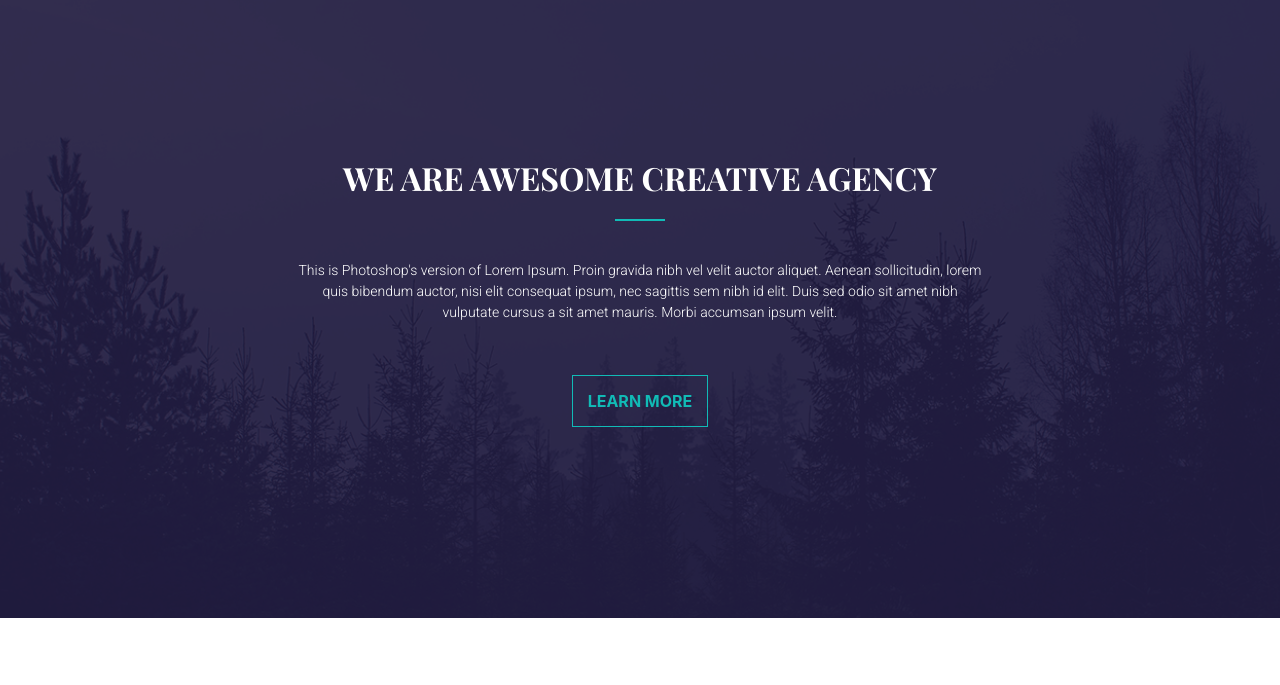
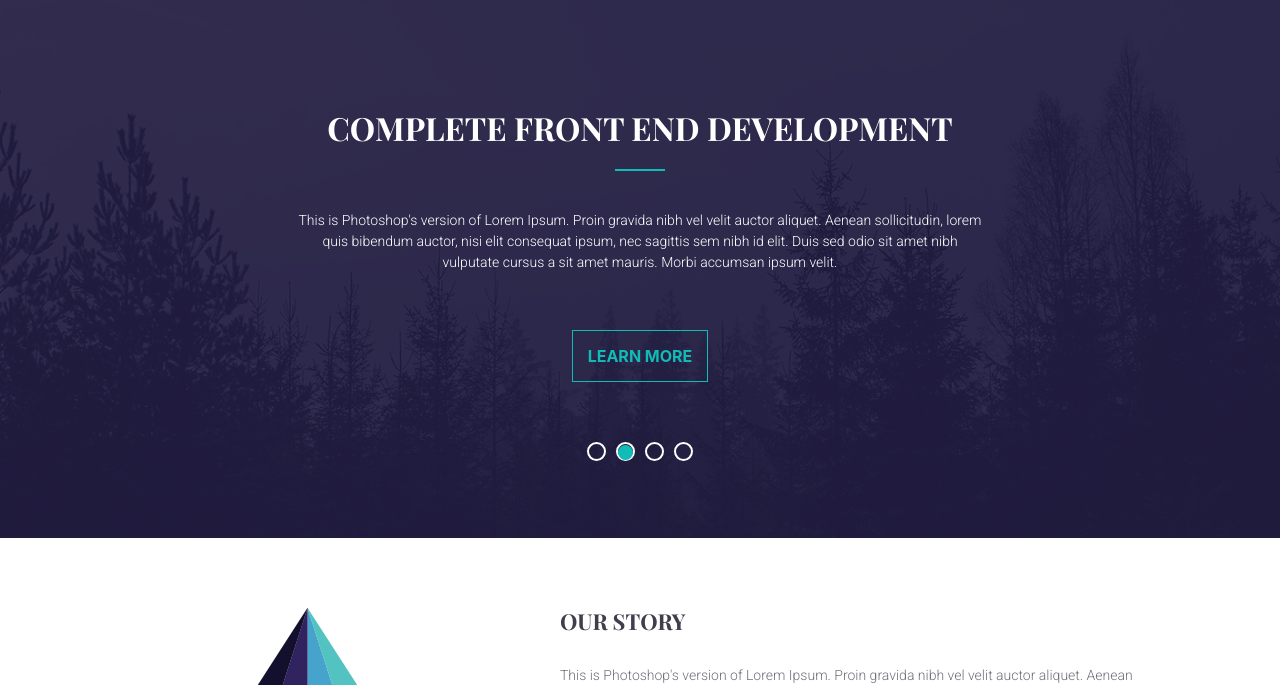
Before and after one commit to Ehsan-ul/PSD-to-HTML_Tajam-Master-Project, a plain HTML site: page index.html in a window 1280 px wide. Shown: the part 71-756 px from the top of the page. Drawn offline with nearby package versions, Linux system fonts and the light colour scheme.

Commit message:
slick slider adding

```diff
--- /dev/null
+++ b/css/slick.css
@@ -0,0 +1,119 @@
+/* Slider */
+.slick-slider
+{
+    position: relative;
+
+    display: block;
+    box-sizing: border-box;
+
+    -webkit-user-select: none;
+       -moz-user-select: none;
+        -ms-user-select: none;
+            user-select: none;
+
+    -webkit-touch-callout: none;
+    -khtml-user-select: none;
+    -ms-touch-action: pan-y;
+        touch-action: pan-y;
+    -webkit-tap-highlight-color: transparent;
+}
+
+.slick-list
+{
+    position: relative;
+
+    display: block;
+    overflow: hidden;
+
+    margin: 0;
+    padding: 0;
+}
+.slick-list:focus
+{
+    outline: none;
+}
+.slick-list.dragging
+{
+    cursor: pointer;
+    cursor: hand;
+}
+
+.slick-slider .slick-track,
+.slick-slider .slick-list
+{
+    -webkit-transform: translate3d(0, 0, 0);
+       -moz-transform: translate3d(0, 0, 0);
+        -ms-transform: translate3d(0, 0, 0);
+         -o-transform: translate3d(0, 0, 0);
+            transform: translate3d(0, 0, 0);
+}
+
+.slick-track
+{
+    position: relative;
+    top: 0;
+    left: 0;
+
+    display: block;
+    margin-left: auto;
+    margin-right: auto;
+}
+.slick-track:before,
+.slick-track:after
+{
+    display: table;
+
+    content: '';
+}
+.slick-track:after
+{
+    clear: both;
+}
+.slick-loading .slick-track
+{
+    visibility: hidden;
+}
+
+.slick-slide
+{
+    display: none;
+    float: left;
+
+    height: 100%;
+    min-height: 1px;
+}
+[dir='rtl'] .slick-slide
+{
+    float: right;
+}
+.slick-slide img
+{
+    display: block;
+}
+.slick-slide.slick-loading img
+{
+    display: none;
+}
+.slick-slide.dragging img
+{
+    pointer-events: none;
+}
+.slick-initialized .slick-slide
+{
+    display: block;
+}
+.slick-loading .slick-slide
+{
+    visibility: hidden;
+}
+.slick-vertical .slick-slide
+{
+    display: block;
+
+    height: auto;
+
+    border: 1px solid transparent;
+}
+.slick-arrow.slick-hidden {
+    display: none;
+}
--- a/index.html
+++ b/index.html
@@ -5,6 +5,9 @@
     <meta http-equiv="X-UA-Compatible" content="IE=edge" />
     <meta name="viewport" content="width=device-width, initial-scale=1.0" />
     <title>PSD to HTML Project</title>
+
+    <!-- slick slider css -->
+    <link rel="stylesheet" href="./css/slick.css" />
 
     <!-- Google Font start -->
     <link rel="preconnect" href="https://fonts.googleapis.com" />
@@ -82,7 +85,53 @@
     <!-- Banner part start -->
     <section id="banner-part">
       <div class="container">
-        <div class="row">
+        <div class="row banner-slider">
+          <!-- banner 1 -->
+          <div class="col-lg-10 m-auto">
+            <div class="banner-text text-center">
+              <h2>We Are Awesome Creative Agency</h2>
+              <p>
+                This is Photoshop's version of Lorem Ipsum. Proin gravida nibh
+                vel velit auctor aliquet. Aenean sollicitudin, lorem quis
+                bibendum auctor, nisi elit consequat ipsum, nec sagittis sem
+                nibh id elit. Duis sed odio sit amet nibh vulputate cursus a sit
+                amet mauris. Morbi accumsan ipsum velit.
+              </p>
+              <a href="#">LEARN MORE</a>
+            </div>
+          </div>
+
+          <!-- banner 2 -->
+          <div class="col-lg-10 m-auto">
+            <div class="banner-text text-center">
+              <h2>Complete Front End Development</h2>
+              <p>
+                This is Photoshop's version of Lorem Ipsum. Proin gravida nibh
+                vel velit auctor aliquet. Aenean sollicitudin, lorem quis
+                bibendum auctor, nisi elit consequat ipsum, nec sagittis sem
+                nibh id elit. Duis sed odio sit amet nibh vulputate cursus a sit
+                amet mauris. Morbi accumsan ipsum velit.
+              </p>
+              <a href="#">LEARN MORE</a>
+            </div>
+          </div>
+
+          <!-- banner 3 -->
+          <div class="col-lg-10 m-auto">
+            <div class="banner-text text-center">
+              <h2>Complete Back End Development</h2>
+              <p>
+                This is Photoshop's version of Lorem Ipsum. Proin gravida nibh
+                vel velit auctor aliquet. Aenean sollicitudin, lorem quis
+                bibendum auctor, nisi elit consequat ipsum, nec sagittis sem
+                nibh id elit. Duis sed odio sit amet nibh vulputate cursus a sit
+                amet mauris. Morbi accumsan ipsum velit.
+              </p>
+              <a href="#">LEARN MORE</a>
+            </div>
+          </div>
+
+          <!-- banner 4 -->
           <div class="col-lg-10 m-auto">
             <div class="banner-text text-center">
               <h2>We Are Awesome Creative Agency</h2>
@@ -256,12 +305,13 @@
         <!-- service item end -->
       </div>
     </div>
-
     <!-- Service Part End -->
 
     <script src="./js/jquery-3.6.0.min.js"></script>
+    <script src="./js/slick.min.js"></script>
     <script src="./js/bootstrap.min.js"></script>
     <script src="./js/all.min.js"></script>
     <script src="./js/fontawesome.min.js"></script>
+    <script src="./script.js"></script>
   </body>
 </html>
--- /dev/null
+++ b/script.js
@@ -0,0 +1,12 @@
+$(document).ready(function () {
+  $('.banner-slider').slick({
+    infinite: true,
+    slidesToShow: 1,
+    slidesToScroll: 1,
+    arrows: false,
+    dots: true,
+    autoplay: true,
+    autoplaySpeed: 2000,
+    speed: 2000,
+  });
+});
--- a/style.css
+++ b/style.css
@@ -49,11 +49,10 @@ ul {
 }
 
 .banner-text {
-  /* banner text select korar jonne. power baraye dey z-index */
   position: relative;
   z-index: 99;
-  padding-top: 230px;
-  padding-bottom: 205px;
+  padding-top: 180px;
+  padding-bottom: 170px;
 }
 
 .banner-text h2 {
@@ -81,7 +80,7 @@ ul {
   line-height: 21px;
   font-weight: 300;
   color: #ffffff;
-  padding: 55px 115px 50px 115px;
+  padding: 55px 210px 55px 210px;
 }
 .banner-text a {
   border: 1px solid #11bbb6;
@@ -97,6 +96,51 @@ ul {
   width: 100%;
   z-index: 100;
 }
+
+/* banner slick-slider css starts */
+.banner-slider {
+  z-index: 100;
+  position: relative;
+}
+
+.slick-dots {
+  margin: 0 auto;
+  position: absolute;
+  bottom: 10%;
+  left: 50%;
+  transform: translate(-50%, -50%);
+}
+
+.slick-dots li {
+  display: inline-block;
+  margin-right: 10px;
+  width: 19px;
+  height: 19px;
+  line-height: 18px;
+  border: 2px solid #ffffff;
+  border-radius: 50%;
+}
+
+.slick-dots li button {
+  color: transparent;
+  width: 15px;
+  height: 15px;
+  line-height: 15px;
+  border-radius: 50%;
+  border: none;
+  background: #11bbb6;
+  opacity: 0;
+  transition: 1s;
+}
+
+.slick-dots li.slick-active button {
+  opacity: 1;
+}
+
+ul.slick-dots {
+  padding-left: 10px;
+}
+/* banner slick-slider css ends */
 /* Banner part css end */
 
 /* About part css start */
```
Also changed, not shown: js/slick.min.js (added).
